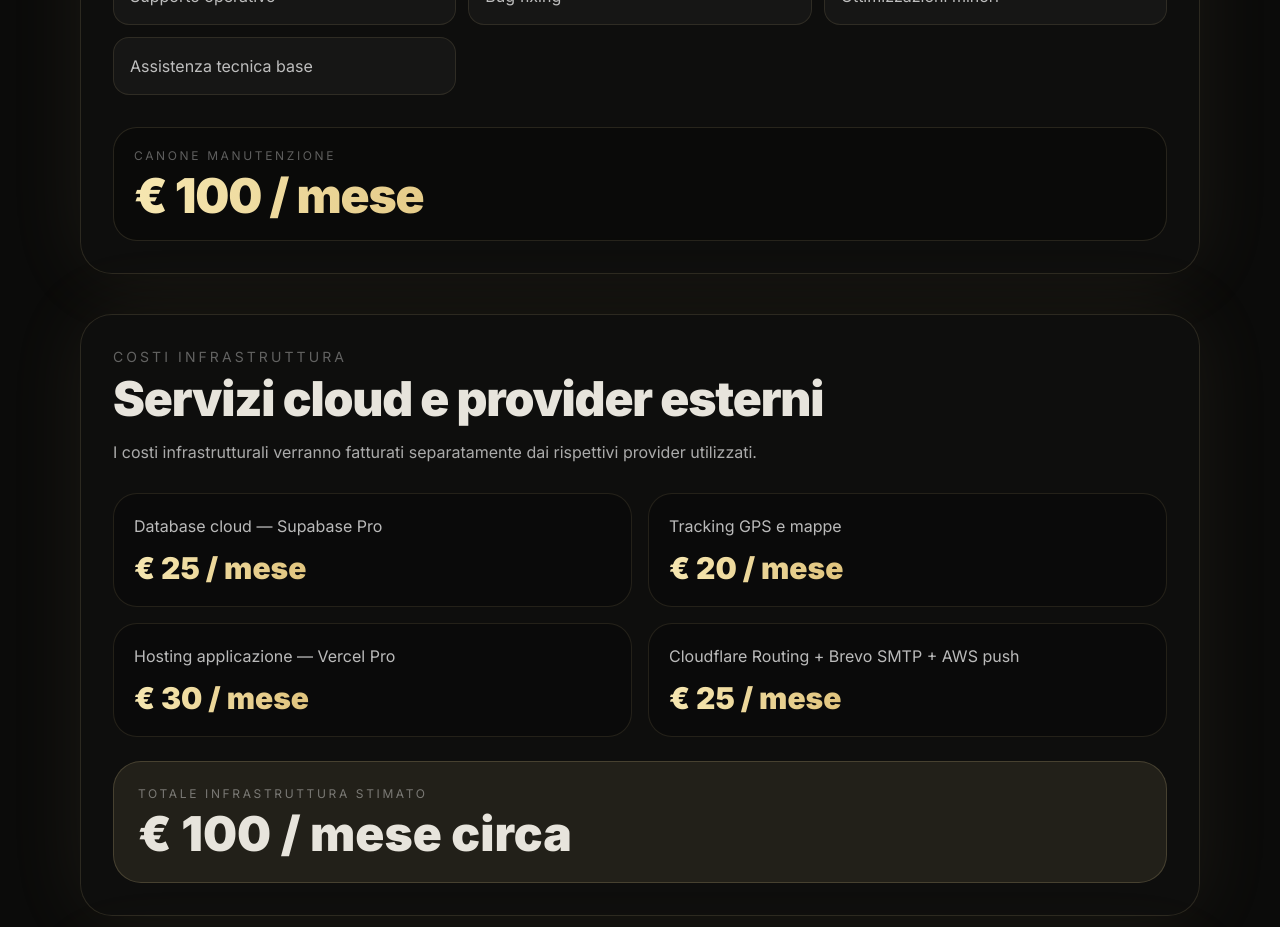
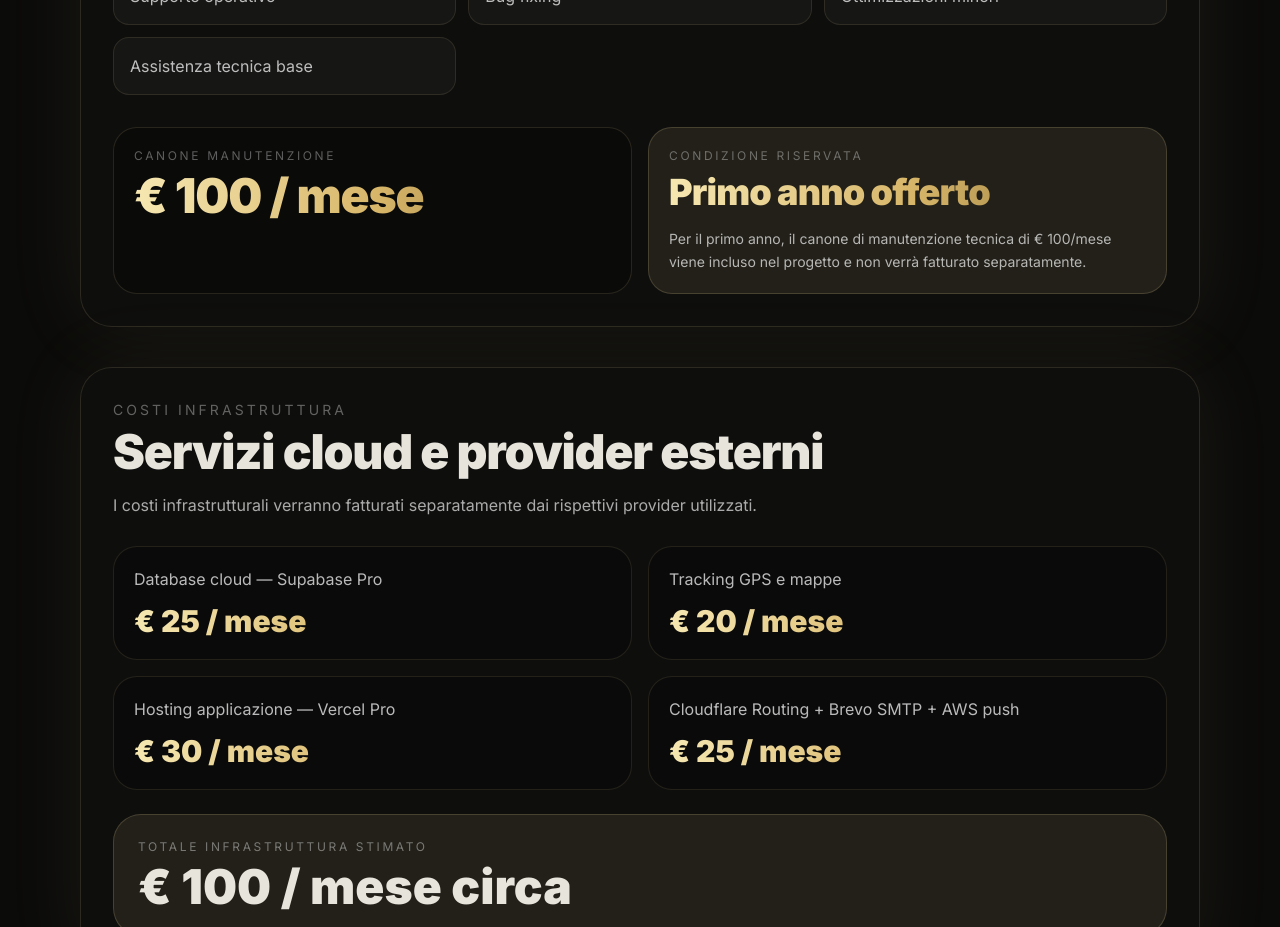
Before and after one commit to al3xf3r/alexfer33-site, a Next.js app: page /it/progetto-royalservicehub in a window 1280 px wide. Shown: the part 3640-4567 px from the top of the page. Built offline with nearby package versions, Linux system fonts and the light colour scheme.

Commit message:
Update page.tsx

```diff
--- a/src/app/it/progetto-royalservicehub/page.tsx
+++ b/src/app/it/progetto-royalservicehub/page.tsx
@@ -272,6 +272,15 @@ export default function RoyalServiceHubProposalPage() {
         </Card>
       </section>
 
+
+
+
+
+
+
+
+
+
       <section className="mx-auto max-w-6xl px-4 pb-10">
         <Card className="p-6 md:p-8">
           <div className="grid gap-8 lg:grid-cols-[1fr_0.8fr]">
@@ -339,6 +348,14 @@ export default function RoyalServiceHubProposalPage() {
         </Card>
       </section>
 
+
+
+
+
+
+
+
+
 <section className="mx-auto max-w-6xl px-4 pb-10">
   <Card className="p-6 md:p-8">
     <div className="text-sm uppercase tracking-[0.22em] text-white/35">
@@ -351,8 +368,7 @@ export default function RoyalServiceHubProposalPage() {
 
     <p className="mt-5 max-w-4xl text-white/68 leading-relaxed">
       Per garantire stabilità, aggiornamenti e continuità operativa del
-            sistema sarà previsto un servizio di manutenzione tecnica
-            continuativa.
+      sistema sarà previsto un servizio di manutenzione tecnica continuativa.
     </p>
 
     <div className="mt-8 grid gap-3 md:grid-cols-2 lg:grid-cols-3">
@@ -374,15 +390,42 @@ export default function RoyalServiceHubProposalPage() {
       ))}
     </div>
 
-          <div className="mt-8">
+    <div className="mt-8 grid gap-4 md:grid-cols-2">
       <PriceBox
         label="Canone manutenzione"
         price="€ 100 / mese"
         highlight
       />
+
+      <div className="rounded-[24px] border border-[#d8c38a]/20 bg-[#d8c38a]/10 p-5">
+        <div className="text-xs uppercase tracking-[0.22em] text-white/35">
+          Condizione riservata
+        </div>
+
+        <div className="mt-2 text-3xl md:text-4xl font-black tracking-tight bg-gradient-to-r from-[#f6e7b1] via-[#d8b76a] to-[#8f7337] bg-clip-text text-transparent">
+          Primo anno offerto
+        </div>
+
+        <p className="mt-4 text-sm leading-relaxed text-white/68">
+          Per il primo anno, il canone di manutenzione tecnica di € 100/mese
+          viene incluso nel progetto e non verrà fatturato separatamente.
+        </p>
+      </div>
     </div>
   </Card>
 </section>
+
+
+
+
+
+
+
+
+
+
+
+
 
       <section className="mx-auto max-w-6xl px-4 pb-10">
         <Card className="p-6 md:p-8">
```
Lines whose indentation alone changed are shown as unchanged.
